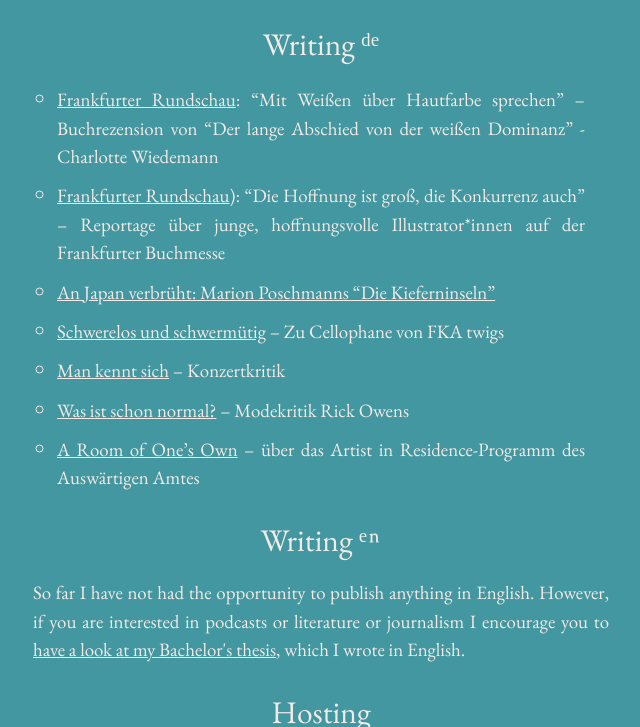
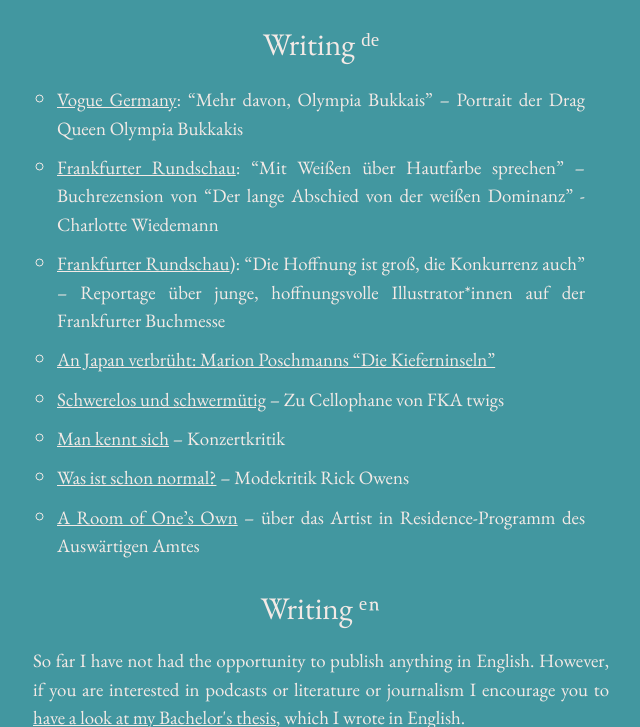
Before and after one commit to SerafinDinges/serafindinges.com, a Jekyll site: the page built from portfolio.md, in a window 1280 px wide and 900 px high, scrolled down 2172 px, cut to the strip 173-900 px from the top of the window. Shown: the whole strip, without its empty margins (319-959 px from the left). Built offline with Jekyll 4.4.1, drawn with Linux system fonts in a browser that asks for light colours.

Commit message:
Update portfolio.md

```diff
--- a/portfolio.md
+++ b/portfolio.md
@@ -44,6 +44,8 @@
 <iframe width="100%" height="166" scrolling="no" frameborder="no" allow="autoplay" src="https://w.soundcloud.com/player/?url=https%3A//api.soundcloud.com/tracks/565701924&color=%23645f54&auto_play=false&hide_related=true&show_comments=false&show_user=true&show_reposts=false&show_teaser=false"></iframe>
 
 ### Writing ᵈᵉ
+
+- [Vogue Germany](https://www.vogue.de/lifestyle/artikel/mehr-davon-olympia-bukkakis): "Mehr davon, Olympia Bukkais" – Portrait der Drag Queen Olympia Bukkakis
 
 - [Frankfurter Rundschau](https://www.fr.de/kultur/literatur/lange-abschied-weissen-dominanz-13135259.html): "Mit Weißen über Hautfarbe sprechen" – Buchrezension von "Der lange Abschied von der weißen Dominanz" - Charlotte Wiedemann
 
```
